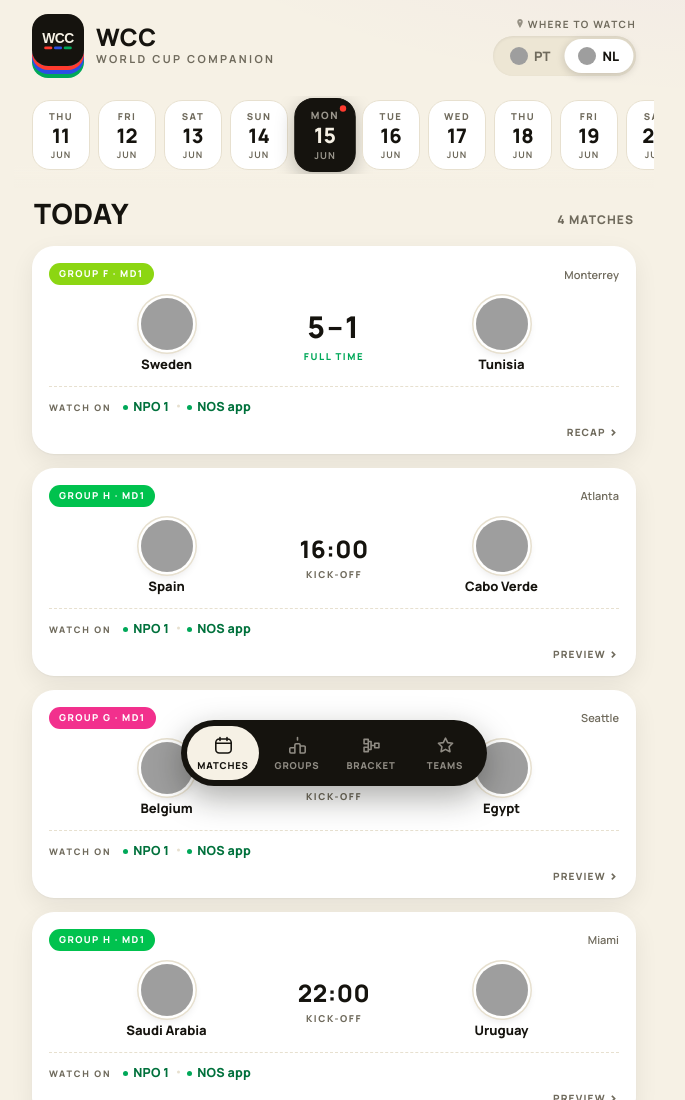
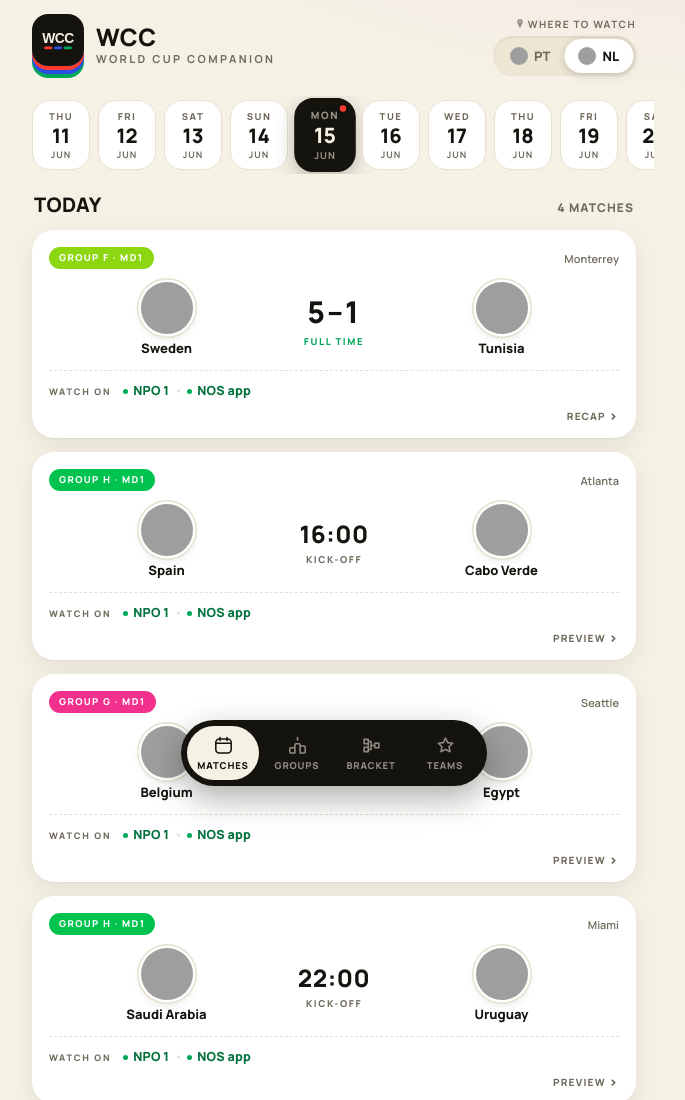
Before and after one commit to TheDigitalSailor/wcc-world-cup-companion, a website: page index.html in a window 1280 px wide. Shown: the top 1100 px of the page, without its empty margins (306-991 px from the left). Drawn offline with Linux system fonts and the light colour scheme; no server answers; grey boxes are pictures that could not be loaded.

Commit message:
Use the retro '26' badge as favicon/app icons; reduce date title font size

```diff
--- a/style.css
+++ b/style.css
@@ -133,6 +133,7 @@
 @keyframes pagein{from{opacity:0;transform:translateY(10px)}to{opacity:1;transform:none}}
 .day-head,.page-head{display:flex;align-items:baseline;justify-content:space-between;margin:6px 2px 14px}
 .day-head h2,.page-head h2{font-family:"Manrope",sans-serif;font-weight:800;font-size:28px;text-transform:uppercase;letter-spacing:.5px}
+#dayTitle{font-size:20px;letter-spacing:.3px;line-height:1.12}
 .page-head{margin-top:14px}
 .day-count{font-size:12px;font-weight:800;color:var(--ink-soft);letter-spacing:1px;text-transform:uppercase}
 
```
Also changed, not shown: apple-touch-icon.png, favicon.svg, icon-192.png, icon-512.png.
